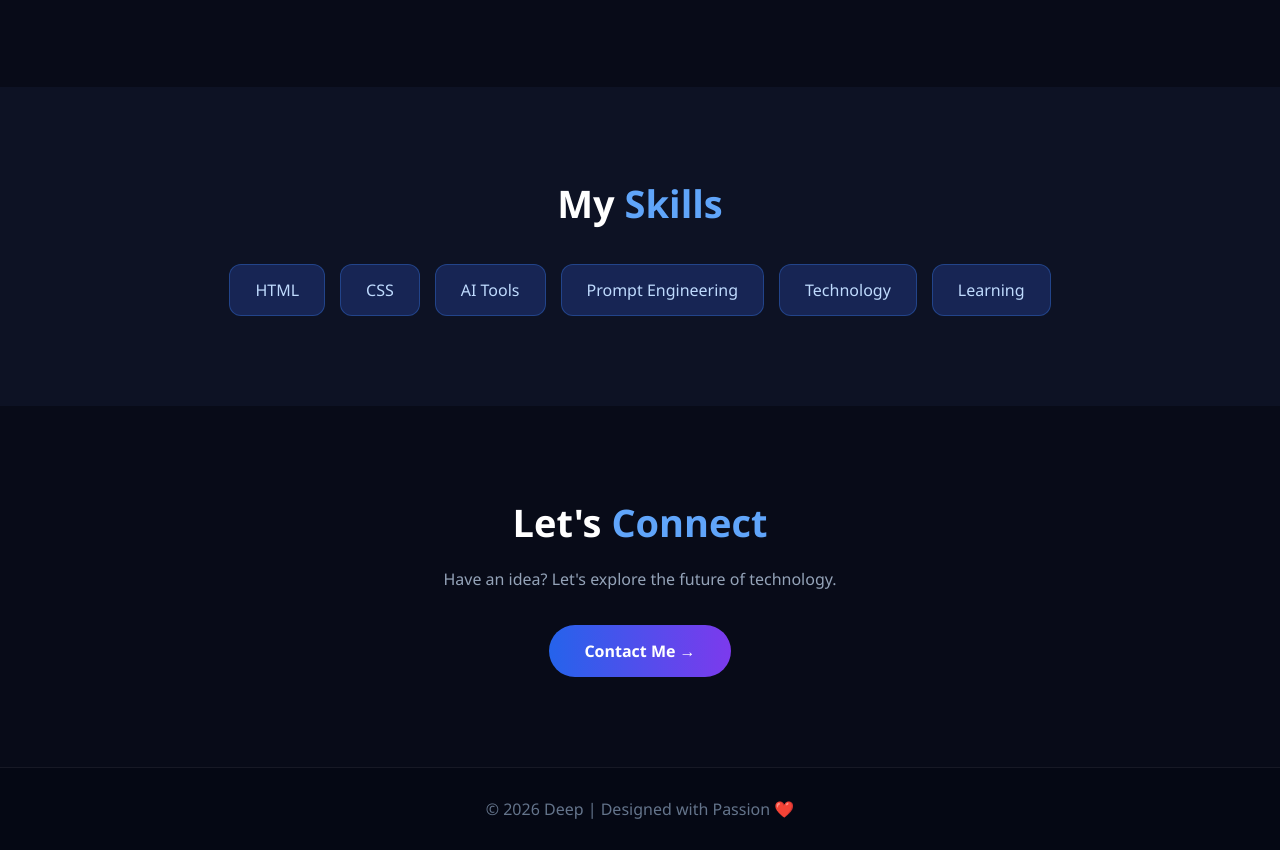
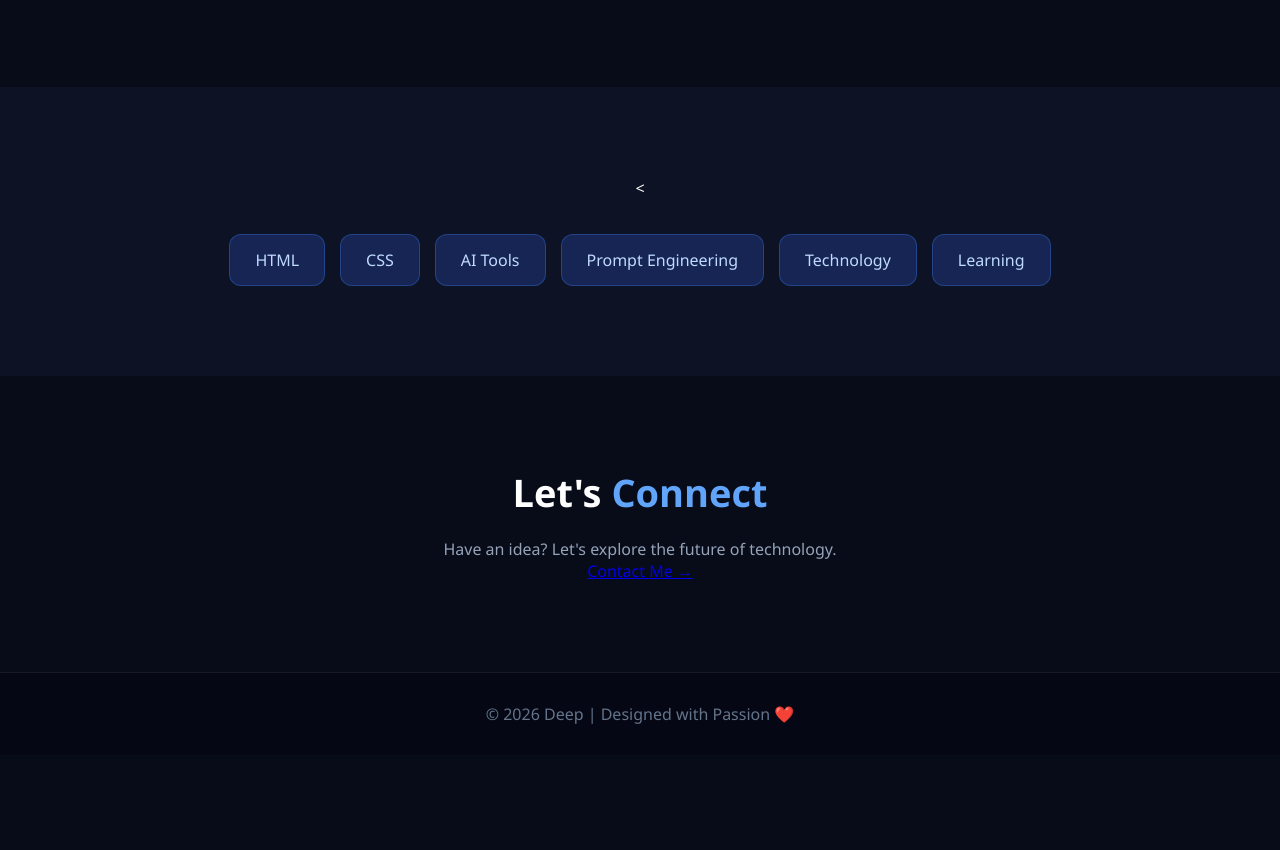
Before and after one commit to deepgote212-ui/My-websit-, a plain HTML site: page index.html in a window 1280 px wide. Shown: the part 1563-2413 px from the top of the page. After the commit the page ends 2318 px from the top, so only its background shows below. Drawn offline with Linux system fonts and the light colour scheme.

Commit message:
Update index.html

```diff
--- a/index.html
+++ b/index.html
@@ -325,7 +325,7 @@ footer {
 
 </div>
 
-</section><section id="skills" class="skills"><h2 class="title">My <span>Skills</span></h2>
+</section><section id="skills" class="skills"><
 
 <div class="skill-list">
     <div class="skill">HTML</div>
@@ -340,7 +340,7 @@ footer {
 
 <p>Have an idea? Let's explore the future of technology.</p>
 
-<a href="mailto:YOUR_EMAIL@gmail.com" class="btn">
+<a href="mailto: deepgote212@gmail.class="btn">
     Contact Me →
 </a>
 
```
